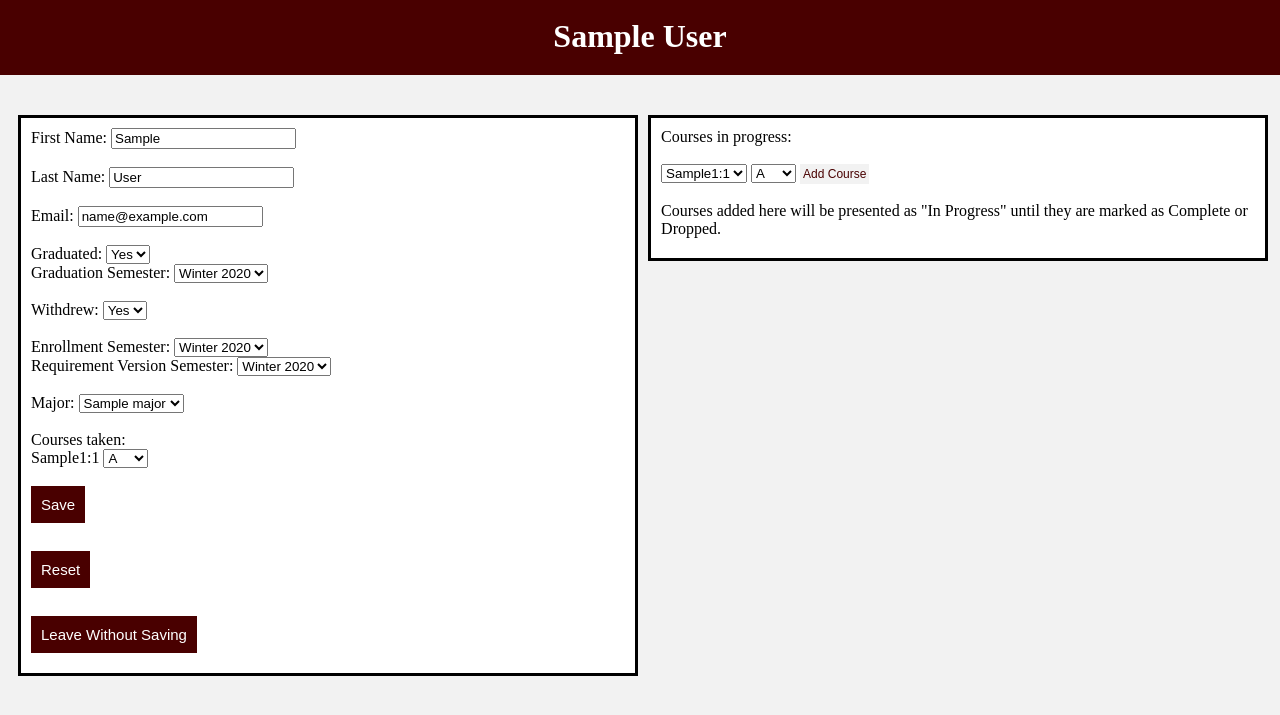
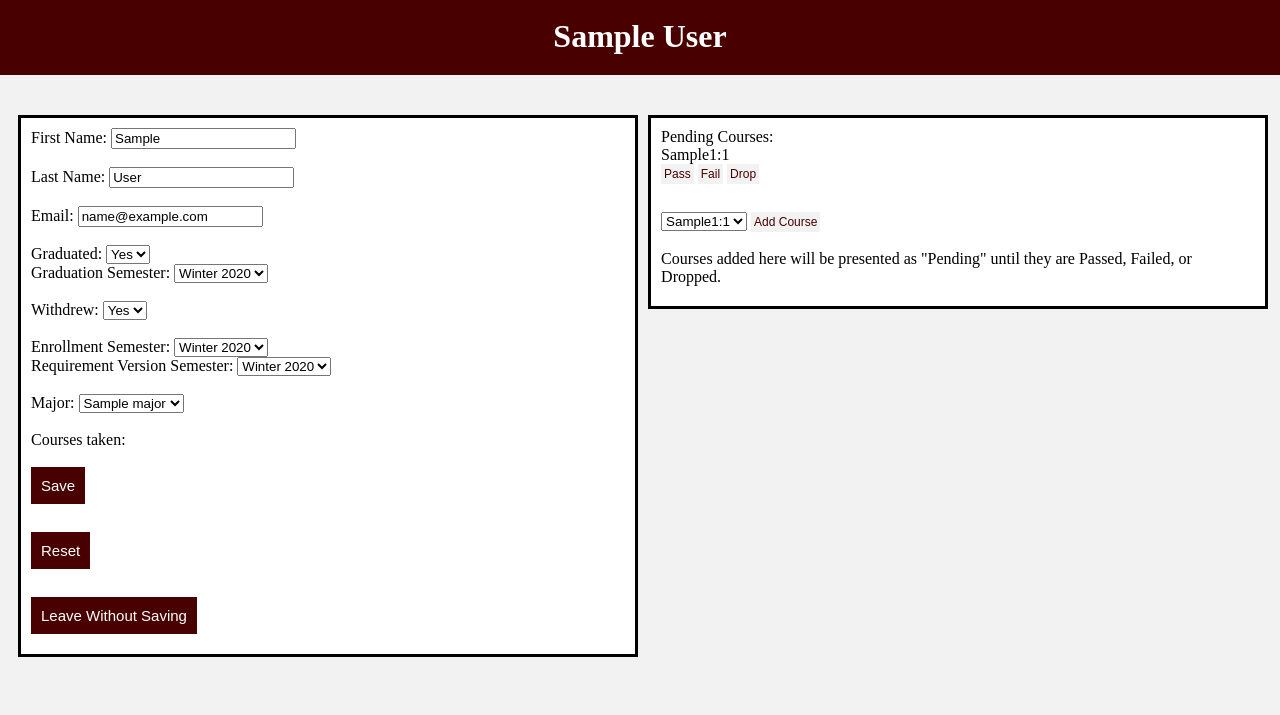
Before and after one commit to romanz-online/CSE416_MAST, a Django app: page /mast/edit/1/ in a window 1280 px wide. Shown: the top 715 px of the page. Run offline with Django 3.2, Linux system fonts and the light colour scheme; tables that the repository leaves empty hold one stand-in row (values such as "Sample post").

Commit message:
fixed the way that we add and modify courses taken for each student

```diff
--- a/mast/models.py
+++ b/mast/models.py
@@ -11,9 +11,9 @@
 
 
 class CourseStatus(models.TextChoices):
-    SATISFIED = 'Satisfied'
     PENDING = 'Pending'
-    UNSATISFIED = 'Unsatisfied'
+    PASSED = 'Passed'
+    FAILED = 'Failed'
 
 
 class Grade(models.TextChoices):
@@ -141,6 +141,9 @@
     def __str__(self):
         return str(self.student) + ' - ' + str(self.course)
 
+    def getStatus(self):
+        return str(self.id) + 'status'
+
 
 class Student_Course_Schedule(models.Model):
     student = models.ForeignKey(Student, on_delete=models.CASCADE)
--- a/mast/templates/mast/edit.html
+++ b/mast/templates/mast/edit.html
@@ -137,6 +137,15 @@
         {% for record in classes_taken %}
             {% if record.student == student and record.status != 'Pending' %}
                 {{ record.course }}
+                <select name={{ record.getStatus }}>
+                    {% for status in course_status_list %}
+                        {% if status == record.status %}
+                            <option selected value={{ status }}>{{ status }}</option>
+                        {% else %}
+                            <option value={{ status }}>{{ status }}</option>
+                        {% endif %}
+                    {% endfor %}
+                </select>
                 <select name={{ record.id }}>
                     {% for grade in grade_list %}
                         {% if grade == record.grade %}
@@ -169,13 +178,13 @@
 </div>
 
 <div>
-    Courses in progress: <br>
+    Pending Courses: <br>
     {% for record in classes_taken %}
         {% if record.student == student and record.status == 'Pending' %}
             {{ record.course }}
             <form action="{% url 'mast:modify_course_in_progress' student.sbu_id record.id %}" method="get">
-                <button type="submit" name="action" value="complete_s">Complete (Satisfied)</button>
-                <button type="submit" name="action" value="complete_u">Complete (Unsatisfied)</button>
+                <button type="submit" name="action" value="pass">Pass</button>
+                <button type="submit" name="action" value="fail">Fail</button>
                 <button type="submit" name="action" value="drop">Drop</button>
             </form>
         {% endif %}
@@ -190,15 +199,15 @@
                 {% endif %}
             {% endfor %}
         </select>
-        <select name="grade">
-            {% for grade in grade_list %}
-                <option value={{ grade }}>{{ grade }}</option>
-            {% endfor %}
-        </select>
+{#        <select name="grade">#}
+{#            {% for grade in grade_list %}#}
+{#                <option value={{ grade }}>{{ grade }}</option>#}
+{#            {% endfor %}#}
+{#        </select>#}
         <button type="submit">Add Course</button>
         <br>
         <br>
-        Courses added here will be presented as "In Progress" until they are marked as Complete or Dropped.
+        Courses added here will be presented as "Pending" until they are Passed, Failed, or Dropped.
     </form>
 </div>
 
--- a/mast/urls.py
+++ b/mast/urls.py
@@ -4,6 +4,8 @@
 
 app_name = 'mast'
 urlpatterns = [
+path('', views.home, name='home'),
+
     path('', views.home, name='home'),
     path('gpd_landing', views.gpd_landing, name='gpd_landing'),
     path('student_index/', views.student_index, name='student_index'),
--- a/mast/views.py
+++ b/mast/views.py
@@ -346,9 +346,12 @@
         for course in Classes_Taken_by_Student.objects.all():
             if course.student == student and course.status != 'Pending':
                 new_grade = request.GET[str(course.id)]
+                new_status = request.GET[str(course.id) + 'status']
                 if course.grade != new_grade:
                     course.grade = new_grade
-                    course.save()
+                if course.status != new_status:
+                    course.status = new_status
+                course.save()
 
         sum = 0
         total = 0
@@ -391,11 +394,9 @@
     try:
         new_course = request.GET['course']
         new_course = Course.objects.get(id=new_course)
-        new_grade = request.GET['grade']
-        c = Classes_Taken_by_Student(student=student, course=new_course, grade=new_grade)
+        # new_grade = request.GET['grade']
+        c = Classes_Taken_by_Student(student=student, course=new_course, grade='A')
         c.save()
-        student.pending_courses += 1
-        student.save()
     except:
         return HttpResponseRedirect(reverse('mast:edit', args=(sbu_id,)))
     return HttpResponseRedirect(reverse('mast:edit', args=(sbu_id,)))
@@ -405,21 +406,18 @@
     student = get_object_or_404(Student, pk=sbu_id)
     try:
         r = Classes_Taken_by_Student.objects.get(id=record)
-        if request.GET['action'] == 'complete_s':
-            r.status = CourseStatus.SATISFIED
+        if request.GET['action'] == 'pass':
+            r.status = CourseStatus.PASSED
+            r.grade = 'A'
             r.save()
-            student.pending_courses -= 1
-            student.satisfied_courses += 1
             student.save()
-        elif request.GET['action'] == 'complete_u':
-            r.status = CourseStatus.UNSATISFIED
+        elif request.GET['action'] == 'fail':
+            r.status = CourseStatus.FAILED
+            r.grade = 'F'
             r.save()
-            student.pending_courses -= 1
-            student.unsatisfied_courses += 1
             student.save()
         elif request.GET['action'] == 'drop':
             r.delete()
-            student.pending_courses -= 1
             student.save()
         else:
             raise Exception()
```
Also changed, not shown: mast/migrations/0056_auto_20210323_1412.py (added).
